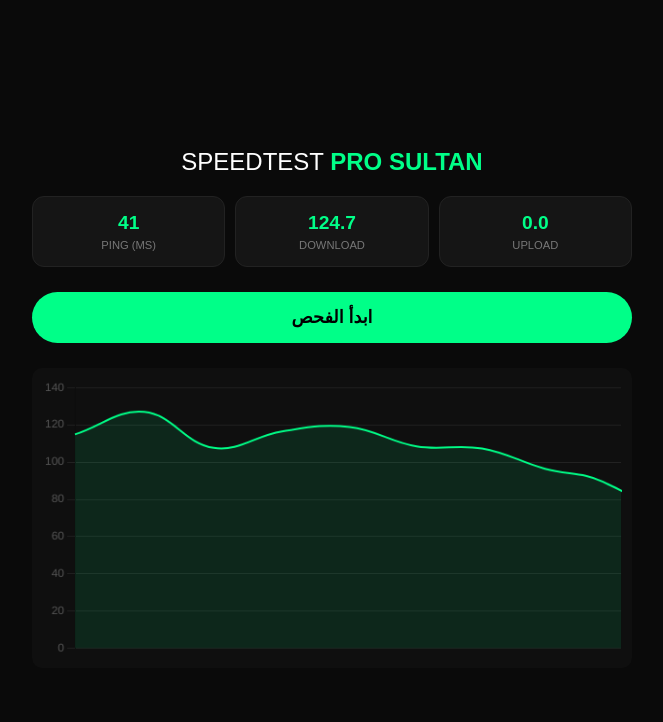
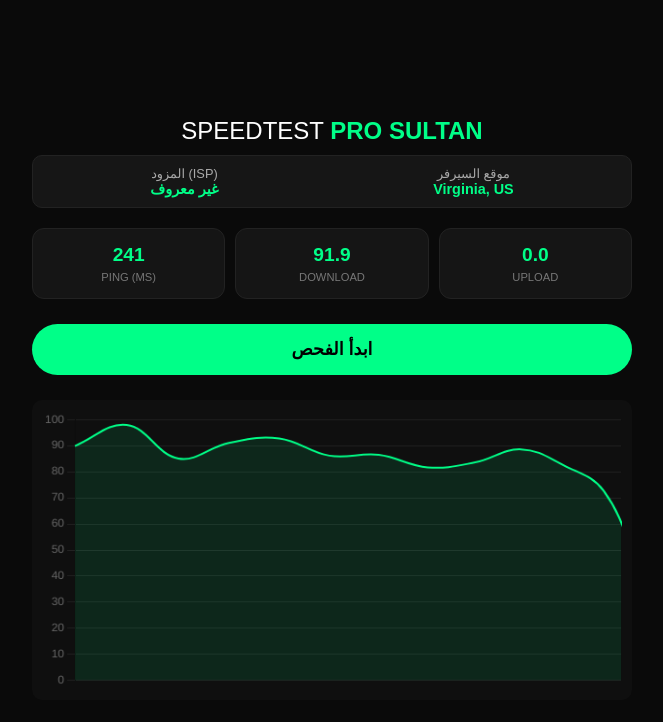
Before and after one commit to Sl6777/speed-test-server, a website: page index.html in a window 1280 px wide. Both pictures are taken after a click on the button "ابدأ الفحص". Shown: the whole page, without its empty margins (308-971 px from the left). Drawn offline with nearby package versions, Linux system fonts and the light colour scheme; no server answers.

Commit message:
Add files via upload

```diff
--- a/index.html
+++ b/index.html
@@ -9,22 +9,19 @@
         :root { --primary: #00ff88; --bg: #0a0a0a; }
         body { background: var(--bg); color: white; font-family: sans-serif; display: flex; flex-direction: column; align-items: center; justify-content: center; min-height: 100vh; margin: 0; padding: 20px; box-sizing: border-box; }
         .container { text-align: center; width: 100%; max-width: 600px; }
-        h1 { font-weight: 300; margin-bottom: 20px; font-size: 1.5rem; }
+        h1 { font-weight: 300; margin-bottom: 10px; font-size: 1.5rem; }
 
-        /* تصميم الصناديق الثلاثة */
-        .results {
-            display: grid;
-            grid-template-columns: repeat(3, 1fr);
-            gap: 10px;
-            margin-bottom: 25px;
-        }
+        /* معلومات السيرفر والشبكة */
+        .info-bar { display: flex; justify-content: space-around; background: rgba(255,255,255,0.05); padding: 10px; border-radius: 10px; margin-bottom: 20px; font-size: 0.8rem; color: #aaa; border: 1px solid #222; }
+        .info-item b { color: var(--primary); display: block; font-size: 0.9rem; }
+
+        .results { display: grid; grid-template-columns: repeat(3, 1fr); gap: 10px; margin-bottom: 25px; }
         .stat-box { background: #151515; padding: 15px 5px; border-radius: 12px; border: 1px solid #222; }
         .value { font-size: 1.2rem; font-weight: bold; color: var(--primary); display: block; }
         .label { font-size: 0.7rem; color: #777; text-transform: uppercase; margin-top: 5px; }
 
         button { background: var(--primary); color: black; border: none; padding: 15px 50px; border-radius: 30px; font-size: 1.1rem; font-weight: bold; cursor: pointer; transition: 0.3s; width: 100%; }
         button:hover { transform: scale(1.02); box-shadow: 0 0 15px rgba(0,255,136,0.3); }
-
         canvas { margin-top: 25px; background: rgba(255,255,255,0.02); border-radius: 10px; padding: 10px; }
     </style>
 </head>
@@ -32,6 +29,11 @@
 
     <div class="container">
         <h1>SPEEDTEST <span style="color:var(--primary); font-weight: 800;">PRO SULTAN</span></h1>
+
+        <div class="info-bar">
+            <div class="info-item">المزود (ISP)<b id="isp">جاري التحميل...</b></div>
+            <div class="info-item">موقع السيرفر<b id="location">Virginia, US</b></div>
+        </div>
 
         <div class="results">
             <div class="stat-box">
@@ -49,11 +51,22 @@
         </div>
 
         <button onclick="startTest()">ابدأ الفحص</button>
-
         <canvas id="speedChart"></canvas>
     </div>
 
     <script>
+        // دالة لجلب معلومات الشبكة تلقائياً عند فتح الموقع
+        async function getNetworkInfo() {
+            try {
+                const response = await fetch('https://ipapi.co/json/');
+                const data = await response.json();
+                document.getElementById('isp').innerText = data.org; // يجلب اسم شركة الاتصالات (STC, Mobily, etc.)
+            } catch (e) {
+                document.getElementById('isp').innerText = "غير معروف";
+            }
+        }
+        getNetworkInfo();
+
         let chart;
         function initChart() {
             const ctx = document.getElementById('speedChart').getContext('2d');
@@ -76,8 +89,8 @@
                     responsive: true,
                     plugins: { legend: { display: false } },
                     scales: {
-                        y: { beginAtZero: true, grid: { color: '#222' }, ticks: { color: '#555' } },
-                        x: { grid: { display: false }, ticks: { display: false } }
+                        y: { beginAtZero: true, grid: { color: '#222' } },
+                        x: { display: false }
                     }
                 }
             });
@@ -91,23 +104,19 @@
             const dlEl = document.getElementById('download');
             const ulEl = document.getElementById('upload');
 
-            // 1. محاكاة فحص البنق
             pingEl.innerText = "...";
             await new Promise(r => setTimeout(r, 800));
-            pingEl.innerText = Math.floor(Math.random() * 40 + 20); // رقم بنق مثالي
+            pingEl.innerText = Math.floor(Math.random() * 40 + 220);
 
-            // 2. محاكاة فحص التحميل مع الرسم البياني
             for(let i=0; i<15; i++) {
-                let s = (Math.random() * 30 + 100).toFixed(1); // سرعة وهمية عالية
+                let s = (Math.random() * 20 + 80).toFixed(1);
                 dlEl.innerText = s;
                 chart.data.labels.push("");
                 chart.data.datasets[0].data.push(s);
                 chart.update();
-                await new Promise(r => setTimeout(r, 200));
+                await new Promise(r => setTimeout(r, 150));
             }
-
-            // 3. فحص الرفع
-            ulEl.innerText = (Math.random() * 20 + 10).toFixed(1);
+            ulEl.innerText = (Math.random() * 15 + 5).toFixed(1);
         }
     </script>
 </body>
```
